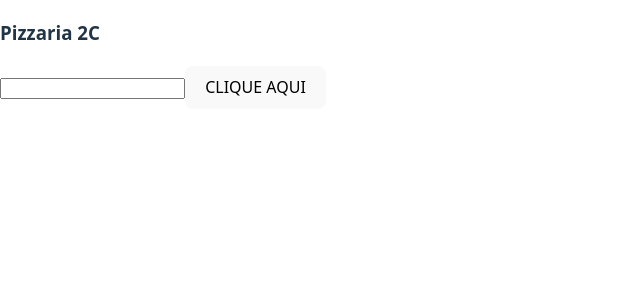
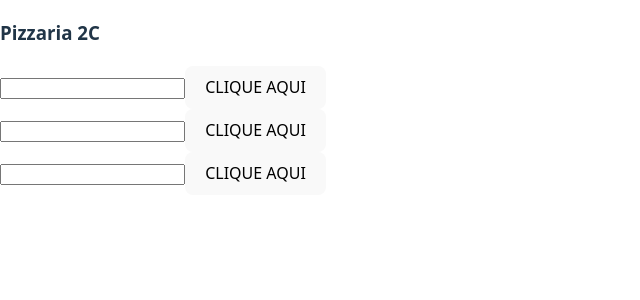
Before and after one commit to Pedro898/pizzaria2c2025, a React (Vite) app: page / in a window 1280 px wide. Shown: the top 300 px of the page, without its empty margins (0-640 px from the left). Built offline with nearby package versions, Linux system fonts and the light colour scheme.

Commit message:
Componente

```diff
--- a/src/App.jsx
+++ b/src/App.jsx
@@ -5,13 +5,13 @@ function App (){
 
   const[nome,setNome] = useState('Ronaldo')
 
-  return (
-    <div>
-      <h3> Pizzaria 2C </h3>
-      <input
+  const Formulario = () => {
+    return (
+      <div>
+          <input
 
       className="nome"
-      onChange={(e)=>{setNome(e.target.value)}}
+      onChange={(e)=>{setNome(e.target.value);}}
       name="nome"
       type="text" />
 
@@ -21,6 +21,17 @@ function App (){
      className="botao">
       CLIQUE AQUI
       </button>
+      </div>
+    )
+  }
+
+  return (
+    <div>
+      <h3> Pizzaria 2C </h3>
+      <Formulario />
+      <Formulario />
+      <Formulario />
+
     </div>
   )
 }
```
